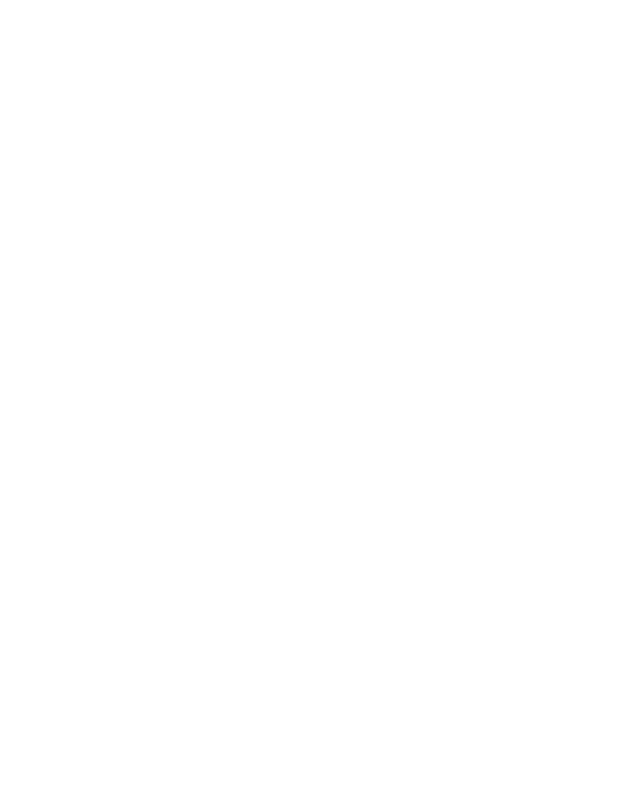
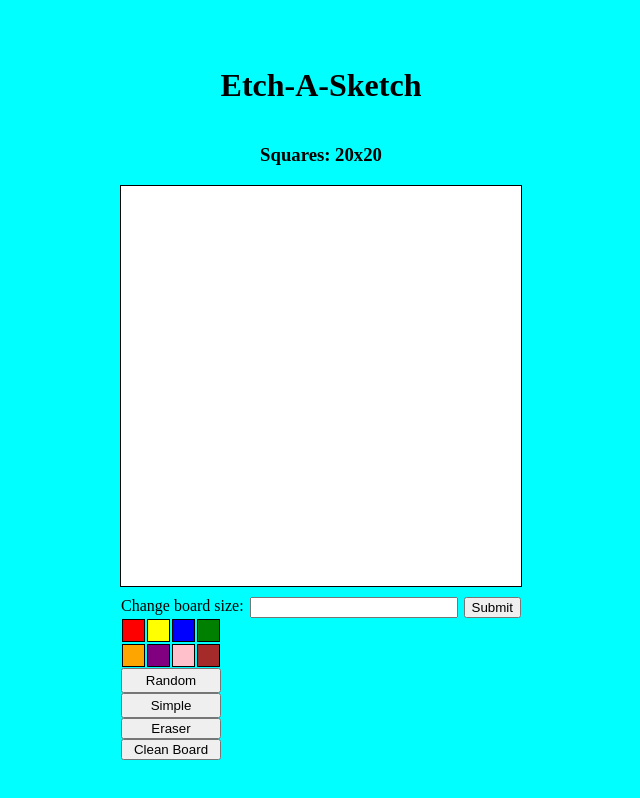
Before and after one commit to max5961/etch-a-sketch, a plain HTML site: page index.html in a window 1280 px wide. Shown: the whole page, without its empty margins (319-959 px from the left). Drawn offline with Linux system fonts and the light colour scheme.

Commit message:
Etch-A-Sketch using 'mouseover' eventListener

```diff
--- a/app.js
+++ b/app.js
@@ -0,0 +1,119 @@
+let click = false;
+
+//not in use right now
+function draw(color){
+    let square = document.querySelectorAll('.square');
+    square.forEach(sq => {
+        sq.addEventListener('click', () => {
+            click = !click;
+        });
+    })
+}
+
+function drawBoard(dim){
+    for(let i = 0; i<(dim**2); i++){
+        let content = document.querySelector('.content');
+        let square = document.createElement('div');
+        square.classList.add('square');
+        square.style.backgroundColor = 'white';
+        square.style.height = `${100/dim}%`;
+        square.style.width = `${100/dim}%`;
+        content.insertAdjacentElement('beforeend', square);
+        square.addEventListener('mouseover', () => {
+            if(click){
+                square.style.backgroundColor = 'black';
+            }
+        })
+    }
+}
+
+drawBoard(20);
+
+function chooseColor(color){
+    let square = document.querySelectorAll('.square');
+    square.forEach(sq => {
+        sq.addEventListener('mouseover', () => {
+            if(click){
+                sq.style.backgroundColor = `${color}`;
+            }
+        });
+    })
+}
+
+function chooseRandomColor(){
+    let square = document.querySelectorAll('.square');
+    square.forEach(sq => {
+        sq.addEventListener('mouseover', () => {
+            if(click){
+                sq.style.backgroundColor = `rgb(${Math.floor(Math.random()*250)}, ${Math.floor(Math.random()*250)}, ${Math.floor(Math.random()*250)})`;
+            }
+
+        });
+    })
+}
+
+function chooseSimpleRandom(){
+    let colors = ['red', 'yellow', 'blue', 'green', 'orange', 'purple', 'pink', 'brown']
+    let square = document.querySelectorAll('.square');
+    square.forEach(sq => {
+        sq.addEventListener('mouseover', () => {
+            if(click){
+                sq.style.backgroundColor = `${colors[Math.floor(Math.random()*(colors.length -1))]}`
+            }
+        })
+    })
+}
+
+function displayErrorMessage(){
+    document.getElementById('errorMessage').style.display = 'flex';
+    document.getElementById('dimInput').value = ''
+}
+
+function eraseErrorMessage(){
+    document.getElementById('errorMessage').style.display = 'none';
+    document.getElementById('dimInput').value = '';
+}
+
+function updateSquaresText(dim){
+    document.getElementById('squareSize').textContent = `Squares: ${dim}x${dim}`;
+}
+
+function getBoardSize(dim){
+    if(dim == ""){
+        eraseErrorMessage();
+    } else if(dim >= 100 || dim <=10 || isNaN(dim)){
+        displayErrorMessage(dim);
+    } else {
+        eraseErrorMessage();
+        updateSquaresText(dim)
+
+        let content = document.querySelector('.content');
+
+        while(content.firstChild){
+            content.removeChild(content.firstChild);
+        }
+
+        drawBoard(dim)
+    }
+}
+
+function getDimensions(){
+    dim = document.getElementById('dimInput').value;
+    getBoardSize(dim);
+}
+
+function cleanBoard(){
+    let dim = document.getElementById('squareSize').textContent.slice(9,11);
+    document.getElementById('squareSize').textContent = `Squares: ${dim}x${dim}`;
+    let content = document.querySelector('.content');
+
+    while(content.firstChild){
+        content.removeChild(content.firstChild);
+    }
+
+    drawBoard(dim);
+}
+
+document.querySelector('.content').addEventListener('click', () => {
+    click = !click;
+})
--- a/index.html
+++ b/index.html
@@ -7,8 +7,37 @@
     <title>Etch-A-Sketch</title>
     <link rel="stylesheet" href="./style.css">
 </head>
+<body>
+    <h1>Etch-A-Sketch</h1>
+    <h3 id="squareSize">Squares: 20x20</h3>
+    <div class="content">
 
-<body>
+    </div>
+    <div class="buttonsContainer">
+        <div class="dimensionsContainer">
+        <label for="dimensions">Change board size:</label>
+        <input type="text" id="dimInput">
+        <button onclick="getDimensions()" type="button" id="dimensions">Submit</button>
+        </div>
+
+        <div class="palleteContainer">
+            <div class="pallete">
+                <button onclick="chooseColor('red')" class='red'></button>
+                <button onclick="chooseColor('yellow')" class='yellow'></button>
+                <button onclick="chooseColor('blue')" class='blue'></button>
+                <button onclick="chooseColor('green')" class="green"></button>
+                <button onclick="chooseColor('orange')" class="orange"></button>
+                <button onclick="chooseColor('purple')" class="purple"></button>
+                <button onclick="chooseColor('pink')" class="pink"></button>
+                <button onclick="chooseColor('brown')" class="brown"></button>
+            </div>
+            <button onclick="chooseRandomColor()" class="random">Random</button>
+            <button onclick="chooseSimpleRandom()" class="random">Simple</button>
+            <button onclick="chooseColor('white')" class="erase">Eraser</button>
+            <button onclick="cleanBoard()" class="clean">Clean Board</button>
+        </div>
+    </div>
+    <div id="errorMessage">You must enter a number between 10 and 100</div>
 
     <script src="./app.js"></script>
 </body>
--- a/style.css
+++ b/style.css
@@ -0,0 +1,108 @@
+body {
+    height: 100vh;
+    display: flex;
+    flex-direction: column;
+    justify-content: center;
+    align-items: center;
+    background-color: aqua;
+
+}
+.content {
+    height: 400px;
+    width: 400px;
+    border: 1px solid black;
+    display: flex;
+    flex-wrap: wrap;
+}
+
+.buttonsContainer {
+    display: flex;
+    flex-direction: column;
+    justify-content: space-between;
+    align-items: flex-start;
+    width: 400px;
+    margin: 10px;
+}
+
+.dimensionsContainer {
+    display: flex;
+    justify-content: space-between;
+    width: 400px;
+}
+
+#dimInput {
+    width: 200px;
+}
+
+.pallete {
+    display: flex;
+    flex-direction: row;
+    flex-wrap: wrap;
+    width: 100px;
+
+}
+
+.palleteContainer {
+    display: flex;
+    flex-direction: column;
+}
+
+.random {
+    width: 100px;
+    height: 25px;
+}
+
+.red,
+.yellow,
+.blue,
+.green,
+.orange,
+.purple,
+.pink,
+.brown {
+    height: 23px;
+    width: 23px;
+    border: 1px solid black;
+    margin: 1px;
+}
+
+.red {
+    background-color: red;
+}
+
+.yellow {
+    background-color: yellow;
+}
+
+.blue {
+    background-color: blue;
+}
+
+.green {
+    background-color: green;
+}
+
+.orange {
+    background-color: orange;
+}
+
+.purple {
+    background-color: purple;
+}
+
+.pink {
+    background-color: pink;
+}
+
+.brown {
+    background-color: brown;
+}
+
+#errorMessage {
+    display: none;
+    font-size: 50px;
+    border: 3px solid black;
+    padding: 10px;
+    width: 400px;
+    text-align: center;
+}
```
